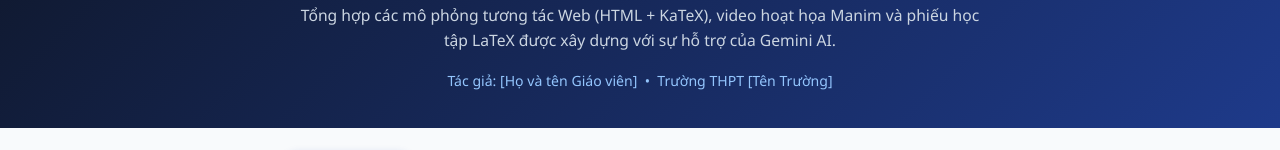
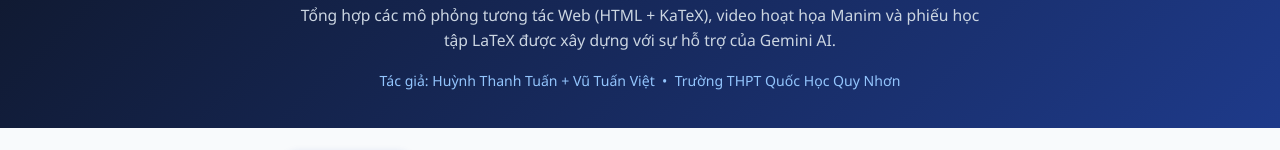
Before and after one commit to tuanvietqn-lab/SKKN-VTV, a plain HTML site: page index.html in a window 1280 px wide. Shown: the part 137-287 px from the top of the page. Drawn offline with Linux system fonts and the light colour scheme.

Commit message:
Update index.html

```diff
--- a/index.html
+++ b/index.html
@@ -244,7 +244,7 @@
         Tổng hợp các mô phỏng tương tác Web (HTML + KaTeX), video hoạt họa Manim và phiếu học tập LaTeX được xây dựng với sự hỗ trợ của Gemini AI.
       </p>
       <!-- Sửa tên tác giả và trường của bạn tại dòng dưới -->
-      <div class="author-meta">Tác giả: [Họ và tên Giáo viên] &nbsp;•&nbsp; Trường THPT [Tên Trường]</div>
+      <div class="author-meta">Tác giả: Huỳnh Thanh Tuấn + Vũ Tuấn Việt &nbsp;•&nbsp; Trường THPT Quốc Học Quy Nhơn</div>
     </div>
   </header>
 
```
